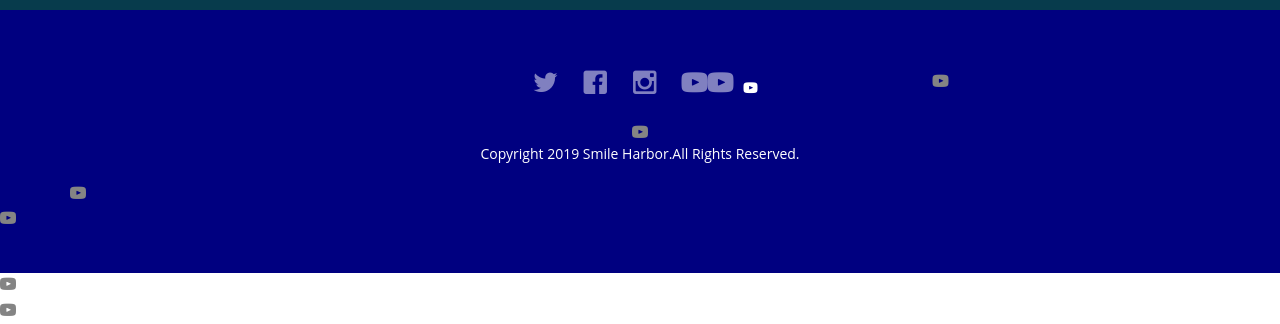
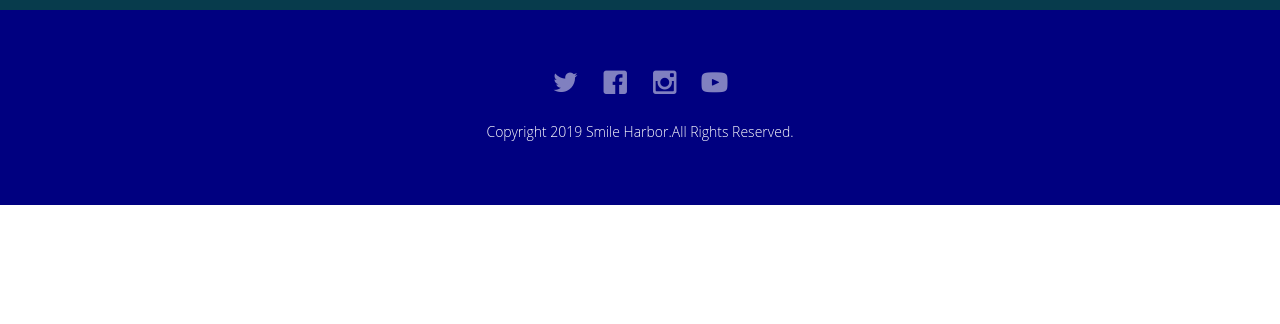
Before and after one commit to smileharbor-org/Smile-Harbor, a plain HTML site: page contact.html in a window 1280 px wide. Shown: the part 1923-2247 px from the top of the page. After the commit the page ends 2128 px from the top, so only its background shows below. Drawn offline with Linux system fonts and the light colour scheme; some packages are replaced by stand-ins of ours; no server answers; files whose address does not match are found by name.

Commit message:
Icon fixed

```diff
--- a/contact.html
+++ b/contact.html
@@ -161,7 +161,7 @@
 								<a href="https://twitter.com/smileharbor"><i class="icon-twitter2"></i></a>
 								<a href="https://www.facebook.com/smileharbor/"><i class="icon-facebook2"></i></a>
 								<a href="https://www.instagram.com/smileharbor/"><i class="icon-instagram"></i></a>
-								<a href="https://www.youtube.com/channel/UCNRYNucNIP5gtM330bdPkzw/featured?view_as=subscriber"><i class="icon-youtube"><i class="icon-youtube"></i></a>
+								<a href="https://www.youtube.com/channel/UCNRYNucNIP5gtM330bdPkzw/featured?view_as=subscriber"><i class="icon-youtube"></i></a>
 							</p>
 							<p>Copyright 2019 Smile Harbor.All Rights Reserved.</p>
 							</div>
```
